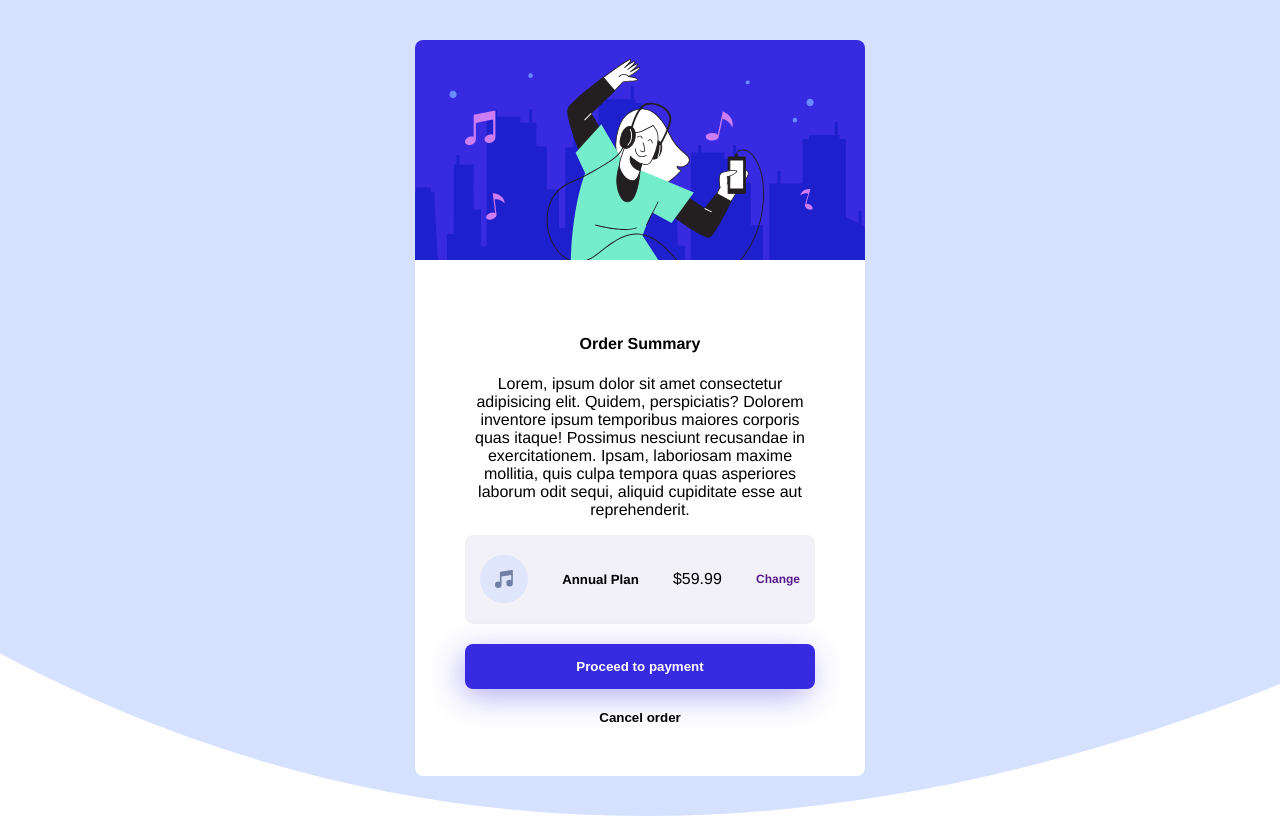
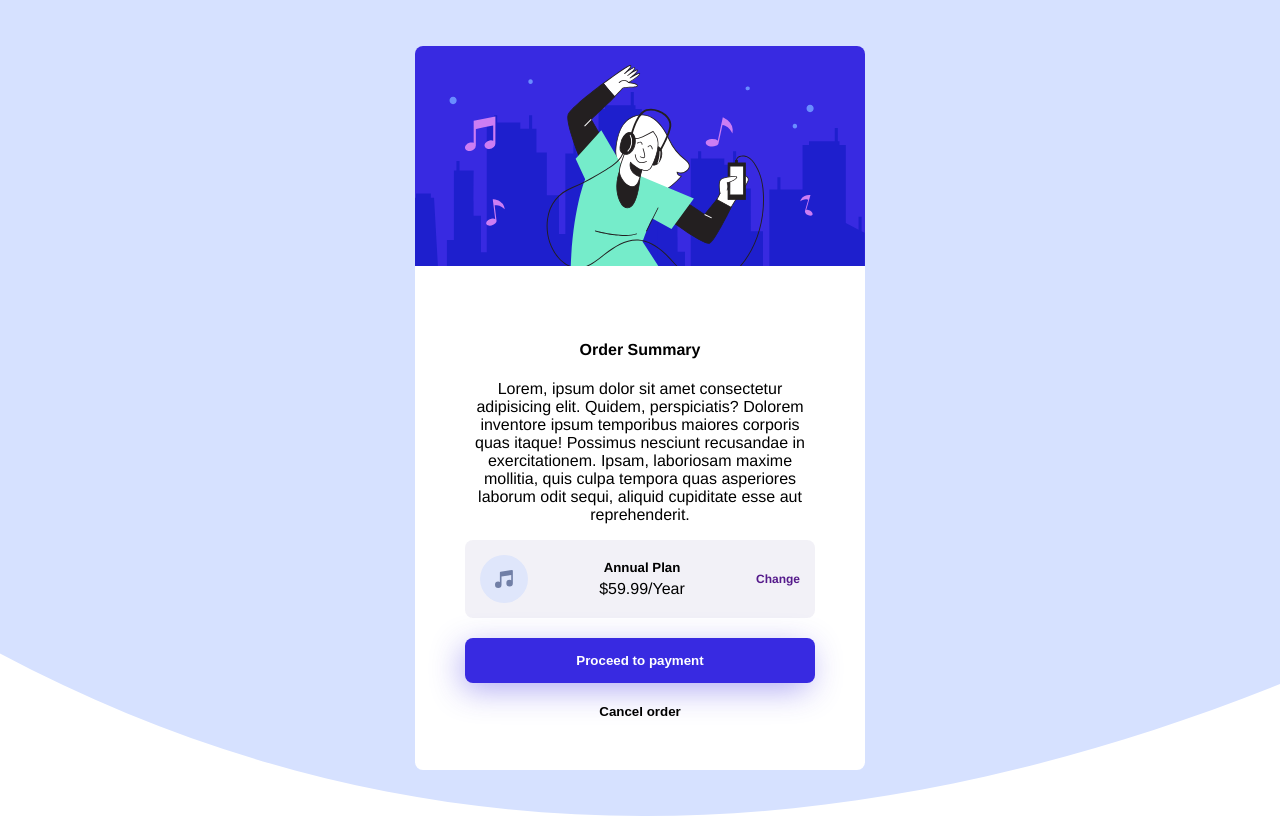
Before and after one commit to Aldo-LR/Semana-1-Codigo, a plain HTML site: page Semana1-HTML/05.1-reto-html-css.html in a window 1280 px wide. Drawn offline with Linux system fonts and the light colour scheme.

Commit message:
terminado 90%

```diff
--- a/Semana1-HTML/05.1-reto-html-css.html
+++ b/Semana1-HTML/05.1-reto-html-css.html
@@ -26,8 +26,10 @@
             </div>
             <div class="contenedor_detalle" >
                 <img src="../Semana1-HTML/img/icon-music.svg" alt="">
-                <h5>Annual Plan</h5>
-                <p>$59.99</p>
+                <div class="contenedor_plan" >
+                    <h5>Annual Plan</h5>
+                    <p>$59.99/Year</p>
+                </div>
                 <a href="" >Change</a>
             </div>
             <div>
--- a/Semana1-HTML/css/estilos.css
+++ b/Semana1-HTML/css/estilos.css
@@ -9,6 +9,8 @@ body{
     align-items: center ;
     justify-content: center;
     height: 100vh;
+
+
 
 
 }
@@ -99,3 +101,20 @@ body{
     font-size: 12px;
 
 }
+.contenedor_plan h5 {
+    width: 80px;
+    height: 20px;
+    display:inline-block;
+    margin: 0px;
+    outline: none;
+
+}
+.contenedor_plan p{
+    width: 80%;
+    height: 20px;
+    display:inline-block;
+    margin: 0px;
+    outline: none;
+
+
+}
```
